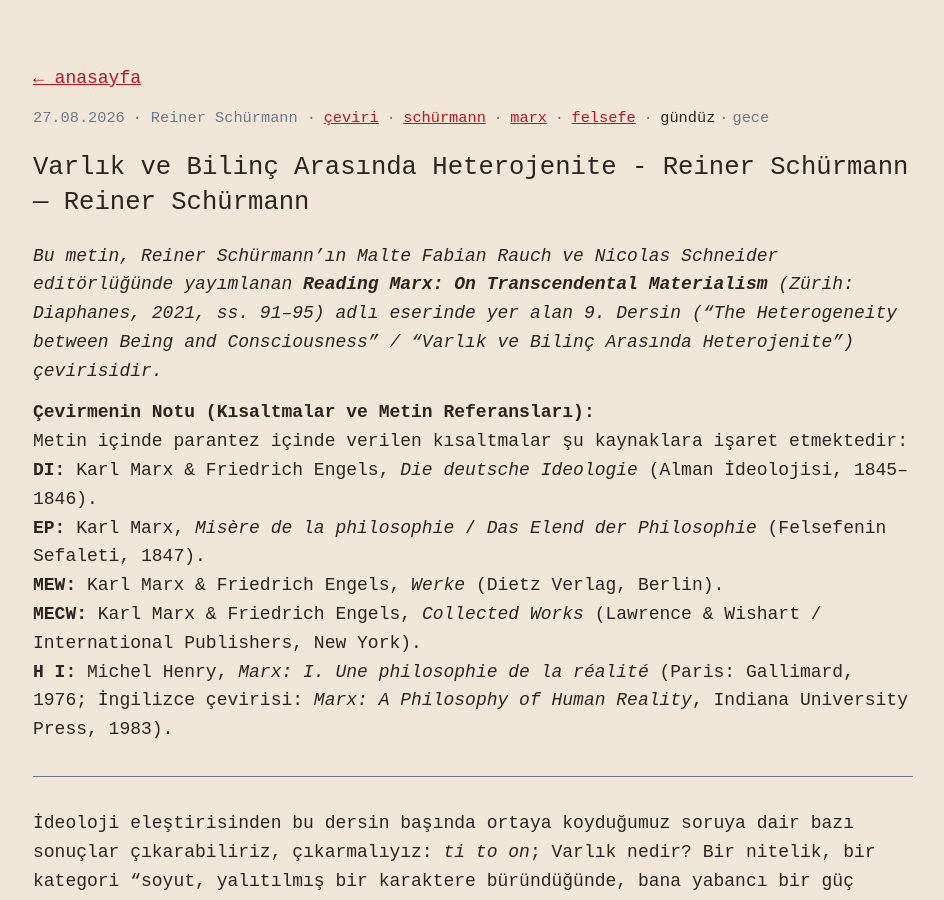
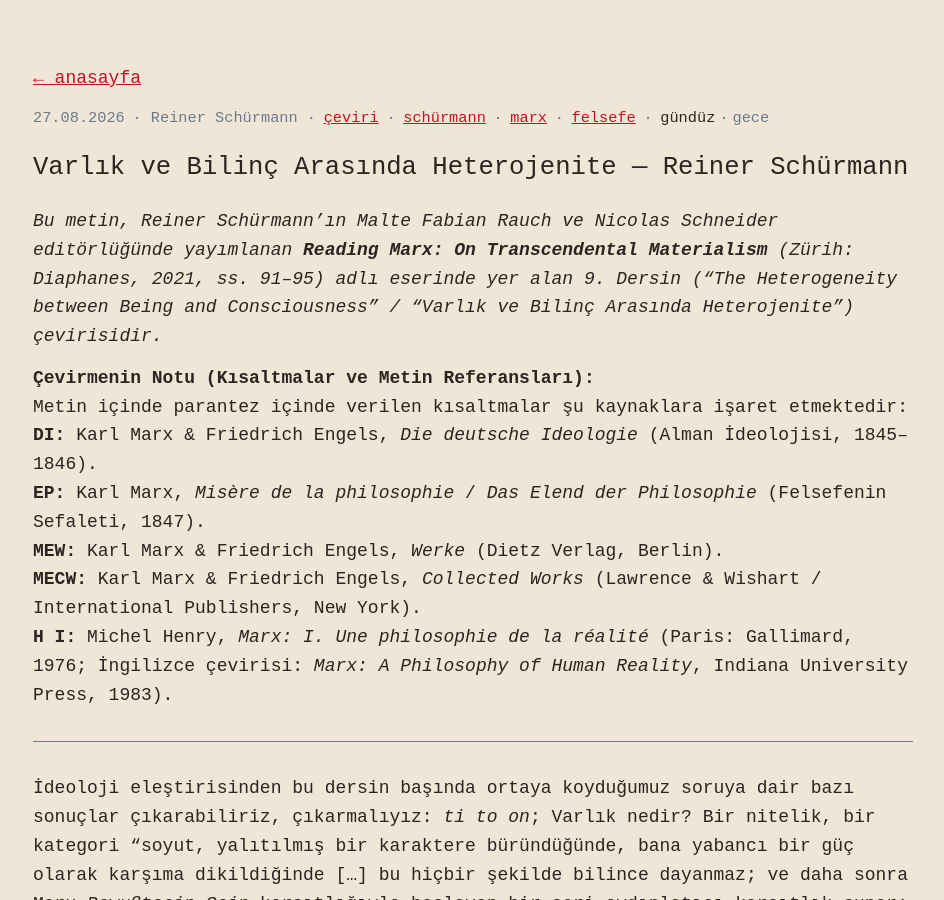
Before and after one commit to muratbas6/blogus, a Jekyll site: the page built from _posts/2026-08-27-varlik-ve-bilinc-arasinda-heterojenite.md, in a window 1280 px wide and 900 px high. Shown: the whole window, without its empty margins (167-1111 px from the left). Built offline with Jekyll 4.4.1, drawn with Linux system fonts in a browser that asks for light colours.

```diff
--- a/_includes/head.html
+++ b/_includes/head.html
@@ -6,7 +6,18 @@
   {%- include theme_init.html -%}
 
   {% seo title=false %}
-  <title>{% if page.title %}{{ page.title }} | {% endif %}{{ site.title }}</title>
+  {%- if page.title -%}
+    {%- if page.author -%}
+      {%- assign full_title = page.title | append: " — " | append: page.author -%}
+    {%- else -%}
+      {%- assign full_title = page.title -%}
+    {%- endif -%}
+  <title>{{ full_title }} | {{ site.title }}</title>
+  <meta property="og:title" content="{{ full_title }}">
+  <meta name="twitter:title" content="{{ full_title }}">
+  {%- else -%}
+  <title>{{ site.title }}</title>
+  {%- endif -%}
 
   <link rel="preconnect" href="https://cdn.jsdelivr.net">
   <link rel="icon" type="image/x-icon" href="{{ "/favicon.ico" | relative_url }}">
--- a/_posts/2026-08-27-varlik-ve-bilinc-arasinda-heterojenite.md
+++ b/_posts/2026-08-27-varlik-ve-bilinc-arasinda-heterojenite.md
@@ -1,6 +1,6 @@
 ---
 layout: post
-title: "Varlık ve Bilinç Arasında Heterojenite - Reiner Schürmann"
+title: "Varlık ve Bilinç Arasında Heterojenite"
 author: "Reiner Schürmann"
 date: 2026-08-27
 lang: tr
```
